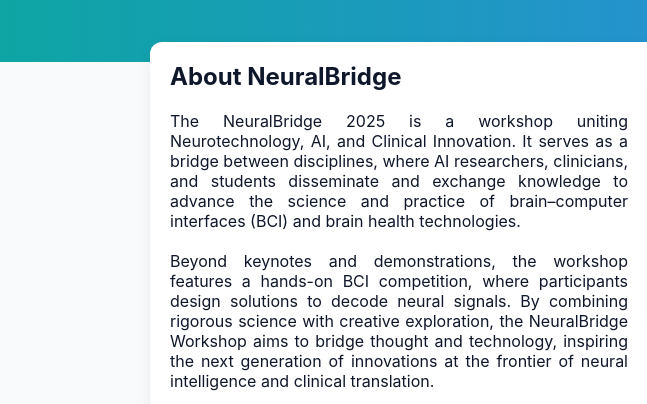
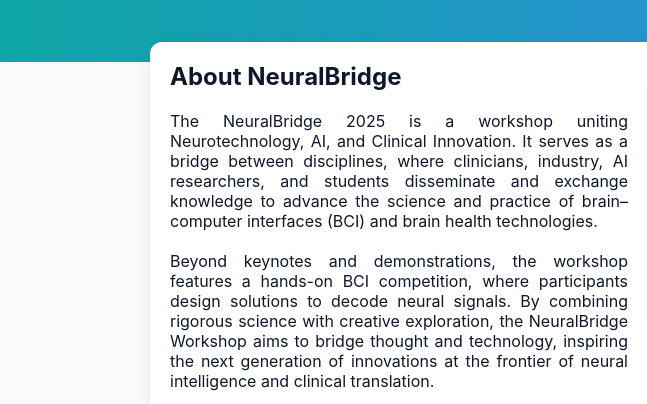
Before and after one commit to AImplifier/AImplifier.github.io, a plain HTML site: page events/neuralbridge2025/index.html in a window 1280 px wide. Shown: the part 226-630 px from the top of the page, 0-647 px from the left. Drawn offline with Linux system fonts and the light colour scheme.

Commit message:
Update index.html

```diff
--- a/events/neuralbridge2025/index.html
+++ b/events/neuralbridge2025/index.html
@@ -50,7 +50,7 @@
       <div class="row">
         <div class="col-2">
           <h2>About NeuralBridge</h2>
-          <p style="text-align: justify;">The NeuralBridge 2025 is a workshop uniting Neurotechnology, AI, and Clinical Innovation. It serves as a bridge between disciplines, where AI researchers, clinicians, and students disseminate and exchange knowledge to advance the science and practice of brain–computer interfaces (BCI) and brain health technologies.<br><br>
+          <p style="text-align: justify;">The NeuralBridge 2025 is a workshop uniting Neurotechnology, AI, and Clinical Innovation. It serves as a bridge between disciplines, where clinicians, industry, AI researchers, and students disseminate and exchange knowledge to advance the science and practice of brain–computer interfaces (BCI) and brain health technologies.<br><br>
 
           Beyond keynotes and demonstrations, the workshop features a hands-on BCI competition, where participants design solutions to decode neural signals. By combining rigorous science with creative exploration, the NeuralBridge Workshop aims to bridge thought and technology, inspiring the next generation of innovations at the frontier of neural intelligence and clinical translation.</p>
           <div class="tags">
```
